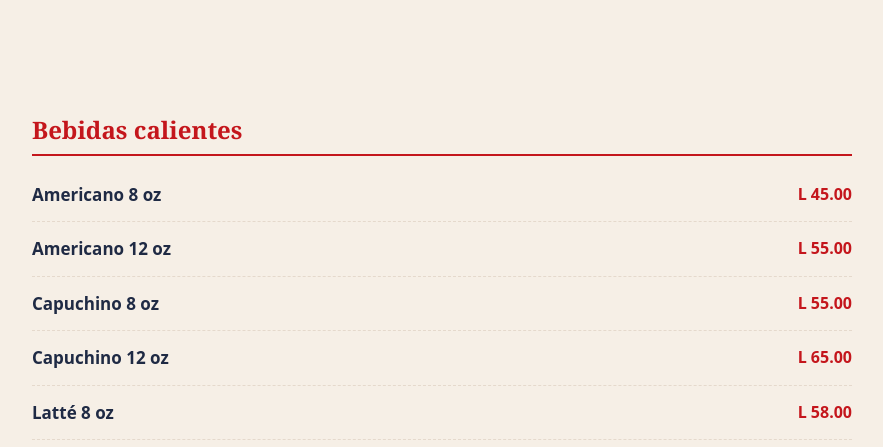
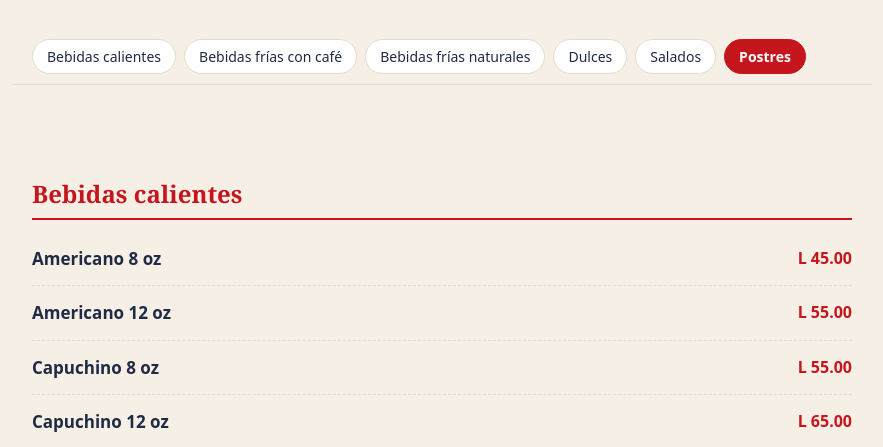
Before and after one commit to juanmfiallosn-code/Five-Star-Coffee, a plain HTML site: page index.html in a window 1280 px wide. Shown: the part 319-766 px from the top of the page, without its empty margins (198-1081 px from the left). Drawn offline with nearby package versions, Linux system fonts and the light colour scheme; no server answers.

Commit message:
Update index.html

```diff
--- a/index.html
+++ b/index.html
@@ -38,6 +38,14 @@ label.ck{display:flex;align-items:center;gap:8px;color:var(--tx)}label.ck input{
 footer{color:var(--mu);font-size:13px;text-align:center;padding-top:40px}
 footer button{background:none;border:none;color:var(--mu);text-decoration:underline;padding:0}
 #err{color:var(--rd);font-size:14px}
+
+html{scroll-behavior:smooth}
+@media (prefers-reduced-motion:reduce){html{scroll-behavior:auto}}
+#cats{position:sticky;top:0;z-index:10;display:flex;gap:8px;overflow-x:auto;padding:10px 20px;margin:0 -20px 8px;background:rgba(246,239,230,.95);backdrop-filter:blur(6px);border-bottom:1px solid var(--bd);scrollbar-width:none}
+#cats::-webkit-scrollbar{display:none}
+#cats button{flex:0 0 auto;border-radius:99px;background:var(--card);border:1px solid var(--bd);color:var(--navy);padding:6px 14px;font-size:14px;white-space:nowrap}
+#cats button.on{background:var(--ac);border-color:var(--ac);color:#fff;font-weight:600}
+#menu h2{scroll-margin-top:68px}
 </style>
 </head>
 <body>
@@ -74,6 +82,7 @@ footer button{background:none;border:none;color:var(--mu);text-decoration:underl
   <div class="acts"><button class="pri" type="submit">Guardar</button><button type="button" id="cancel">Cancelar</button></div>
 </form>
 
+<nav id="cats" aria-label="Categorías del menú" hidden></nav>
 <div id="st">Cargando menú…</div>
 <main id="menu"></main>
 <footer>Menú de demostración · Los precios pueden cambiar<br><br><button id="adminlink">Acceso administrador</button></footer>
@@ -126,10 +135,12 @@ function render(){
   var m=$('#menu');m.textContent='';
   var cats=CATS.slice();
   items.forEach(function(i){if(cats.indexOf(i.category)<0)cats.push(i.category)});
+  var vis=[];
   cats.forEach(function(cat){
     var g=items.filter(function(i){return i.category===cat});
     if(!g.length&&cat!=='Postres')return;
-    m.appendChild(el('h2',null,cat));
+    var h2=el('h2',null,cat);h2.id='cat-'+vis.length;vis.push(cat);
+    m.appendChild(h2);
     if(!g.length){m.appendChild(el('div','empty','Consulta por nuestros postres del día.'));return}
     g.forEach(function(i){
       var row=el('div','item'+(i.available?'':' off'));
@@ -145,7 +156,31 @@ function render(){
       m.appendChild(row);
     });
   });
+  buildNav(vis);
 }
+
+
+function buildNav(vis){
+  var n=$('#cats');n.textContent='';
+  n.hidden=vis.length<2;
+  vis.forEach(function(c,k){
+    var b=el('button',null,c);b.type='button';b.setAttribute('data-k',k);
+    b.onclick=function(){var t=document.getElementById('cat-'+k);if(t)t.scrollIntoView()};
+    n.appendChild(b);
+  });
+  markActive();
+}
+function markActive(){
+  var n=$('#cats'),hs=document.querySelectorAll('#menu h2'),cur=0;
+  hs.forEach(function(h,k){if(h.getBoundingClientRect().top<=90)cur=k});
+  if(window.innerHeight+window.scrollY>=document.body.scrollHeight-4)cur=hs.length-1;
+  n.querySelectorAll('button').forEach(function(b){
+    var on=Number(b.getAttribute('data-k'))===cur;
+    b.classList.toggle('on',on);
+    if(on&&!n.matches(':hover'))n.scrollTo({left:b.offsetLeft-n.clientWidth/2+b.offsetWidth/2});
+  });
+}
+window.addEventListener('scroll',markActive,{passive:true});
 
 async function load(){
   var r=await sb.from('menu_items').select('*').order('name');
```
